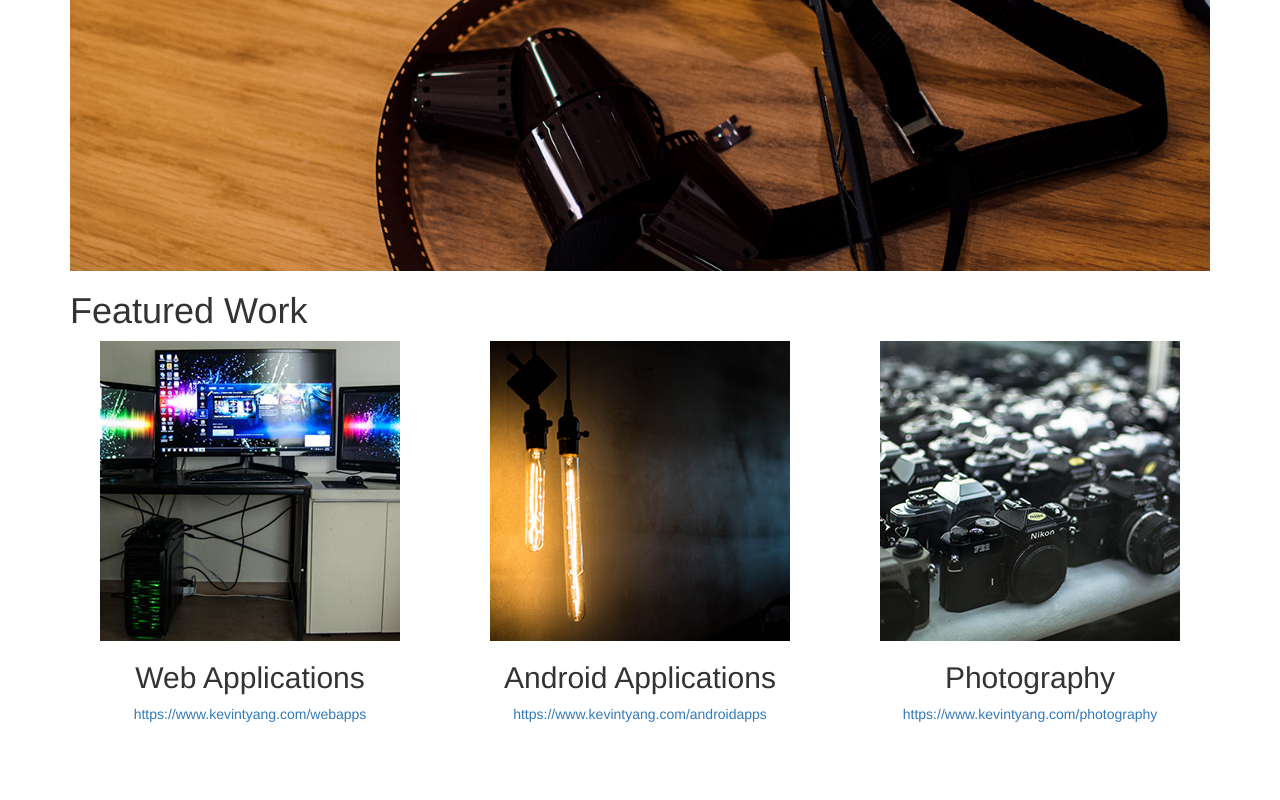
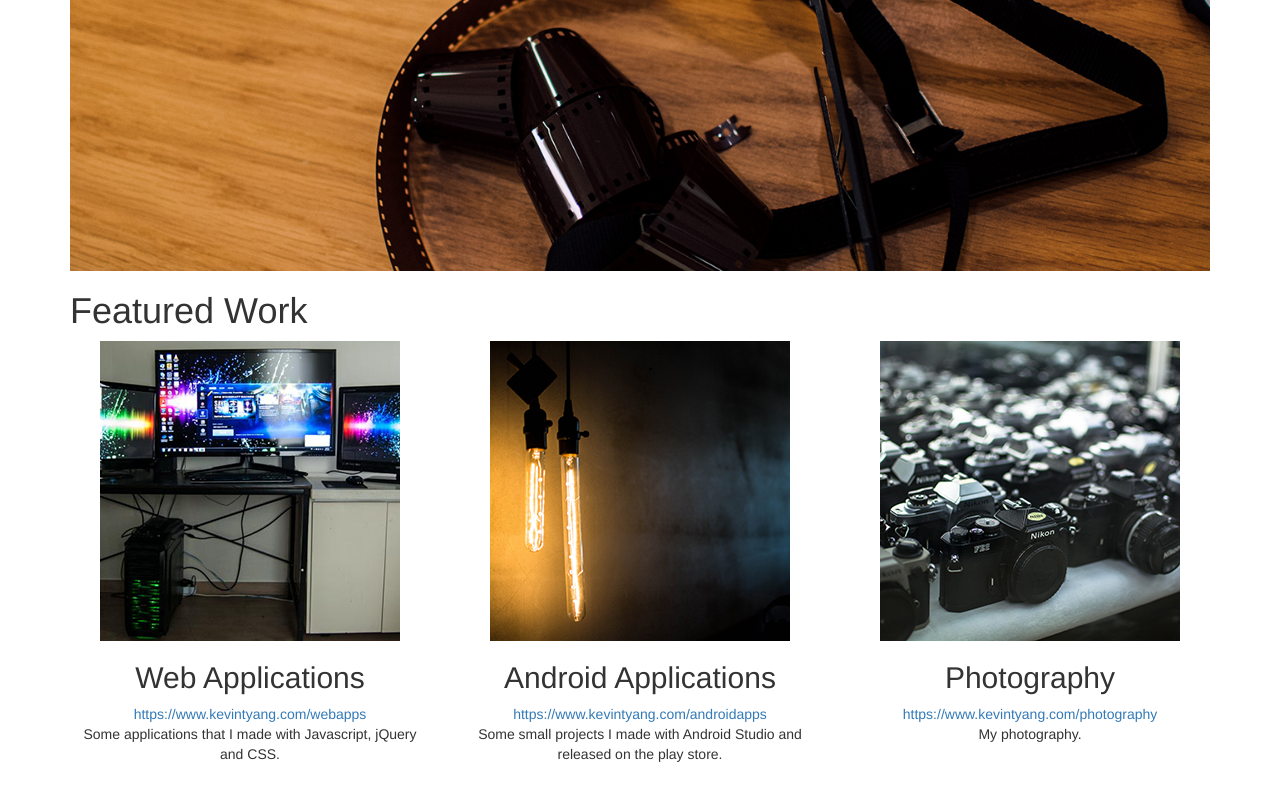
Before and after one commit to youkaithegreat/ProjectOne, a plain HTML site: page index.html in a window 1280 px wide. Shown: the part 483-1283 px from the top of the page. Drawn offline with nearby package versions, Linux system fonts and the light colour scheme.

Commit message:
Added paragraph text under the icons.

```diff
--- a/index.html
+++ b/index.html
@@ -62,6 +62,7 @@
                                                               alt="computer"></a>
             <h2>Web Applications</h2>
             <a href="https://www.kevintyang.com/webapps">https://www.kevintyang.com/webapps</a>
+            <p>Some applications that I made with Javascript, jQuery and CSS.</p>
         </div>
 
         <div id="android" class="col-md-4 text-center">
@@ -69,6 +70,7 @@
                                                                   alt="android apps"></a>
             <h2>Android Applications</h2>
             <a href="https://www.kevintyang.com/androidapps">https://www.kevintyang.com/androidapps</a>
+            <p>Some small projects I made with Android Studio and released on the play store.</p>
         </div>
 
         <div id="photo" class="col-md-4 text-center">
@@ -76,6 +78,7 @@
                                                                   alt="photography"></a>
             <h2>Photography</h2>
             <a href="https://www.kevintyang.com/photography">https://www.kevintyang.com/photography</a>
+            <p>My photography. </p>
         </div>
 
     </div>
```
